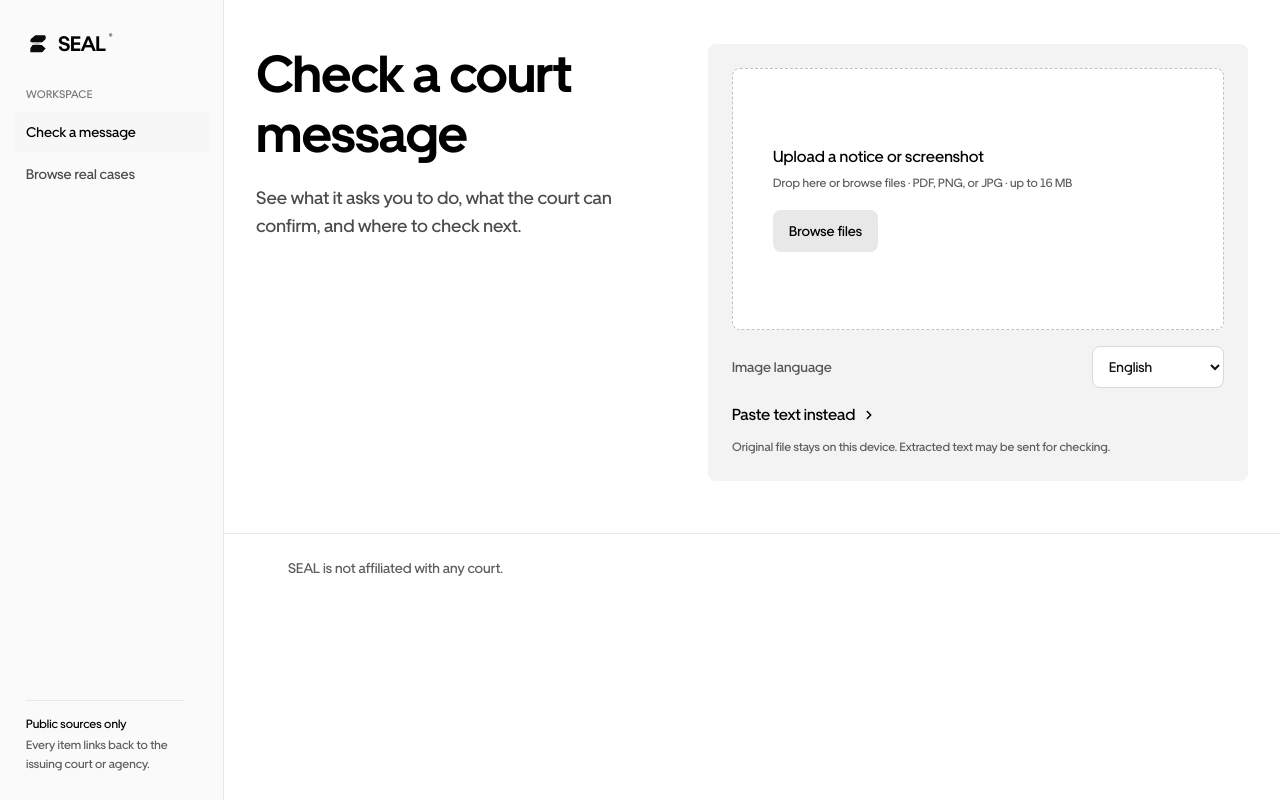
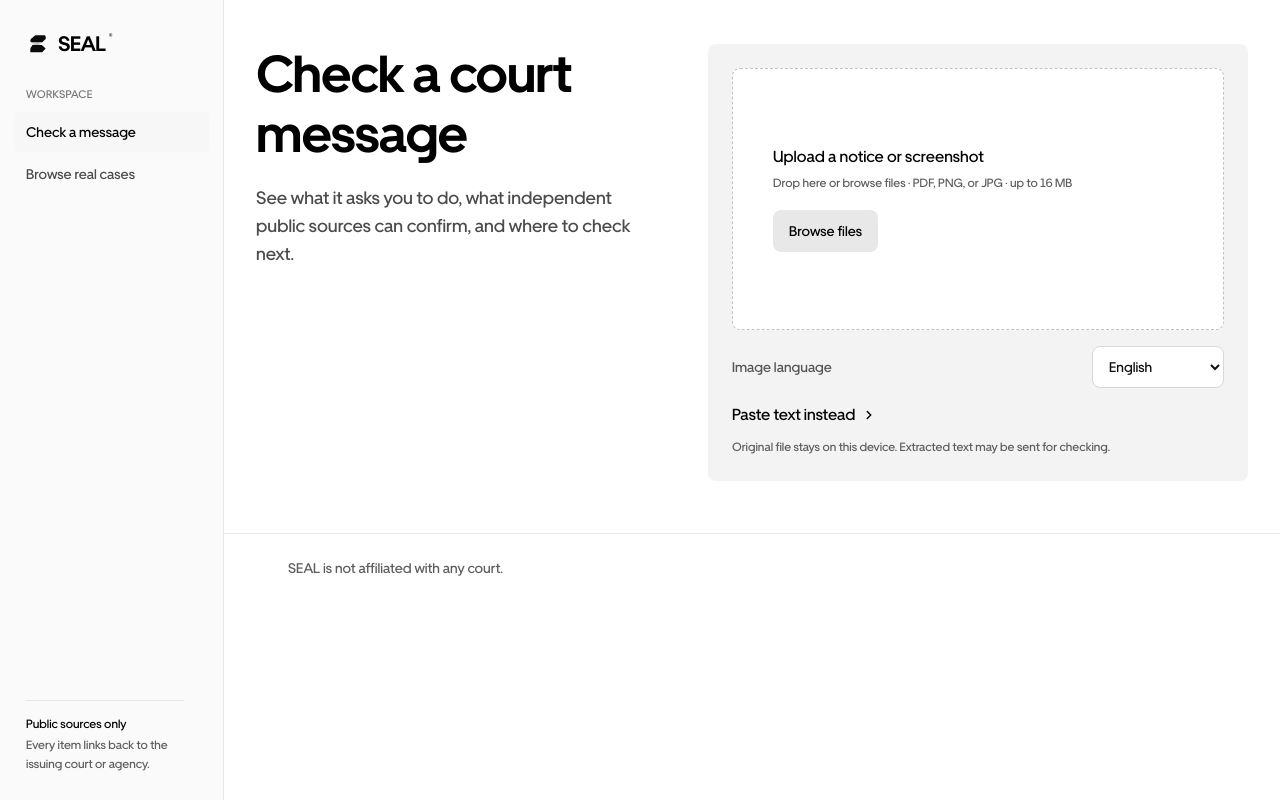
Before and after one commit to Davemafy/seal, a Next.js app: page / in a window 1280 px wide. Built offline with nearby package versions, Linux system fonts and the light colour scheme.

Commit message:
Make entry promise match evidence coverage

```diff
--- a/app/seal-app.tsx
+++ b/app/seal-app.tsx
@@ -1109,7 +1109,7 @@ async function upload(uploaded:File){
    <section className={`entry-shell ${busy?'is-processing':''}`} data-testid="entry-shell">
    <div className="entry-copy">
      <h1>Check a court message</h1>
-     <p>See what it asks you to do, what the court can confirm, and where to check next.</p>
+     <p>See what it asks you to do, what independent public sources can confirm, and where to check next.</p>
     </div>
 
     <div className={`intake ${pasteMode?'is-paste-mode':'is-upload-mode'} ${busy?'is-processing-intake':''}`}>
```
